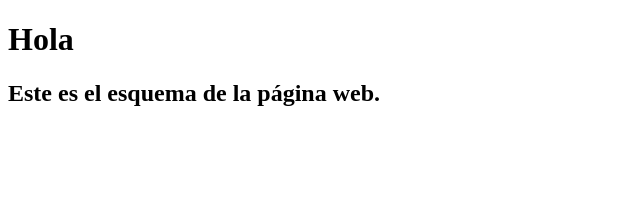
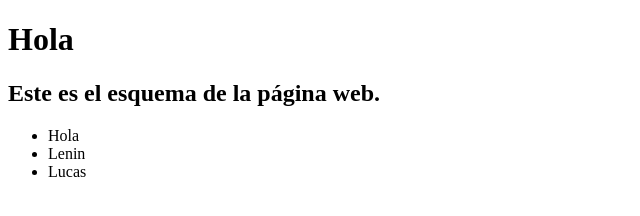
Before and after one commit to leninjo/Numero-Aleatorio-Ruby, a plain HTML site: page index.html in a window 1280 px wide. Shown: the whole page, without its empty margins (0-640 px from the left). Drawn offline with Linux system fonts and the light colour scheme.

Commit message:
Agregando listas...
Agregando listas desordenadas

```diff
--- a/index.html
+++ b/index.html
@@ -9,5 +9,10 @@
 <body>
     <h1>Hola</h1>
     <h2>Este es el esquema de la página web.</h2>
+    <ul>
+        <li>Hola</li>
+        <li>Lenin</li>
+        <li>Lucas</li>
+    </ul>
 </body>
 </html>
```
